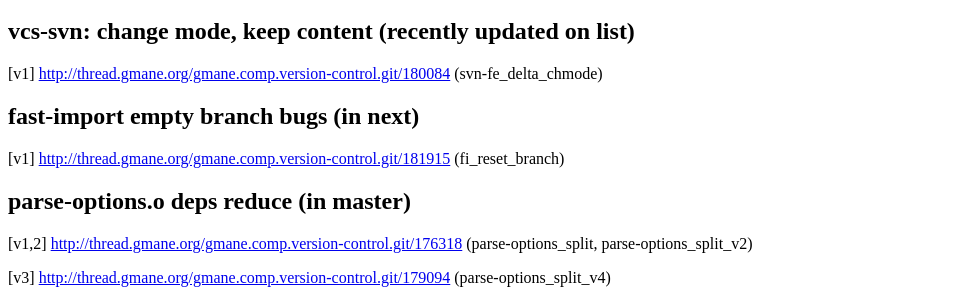
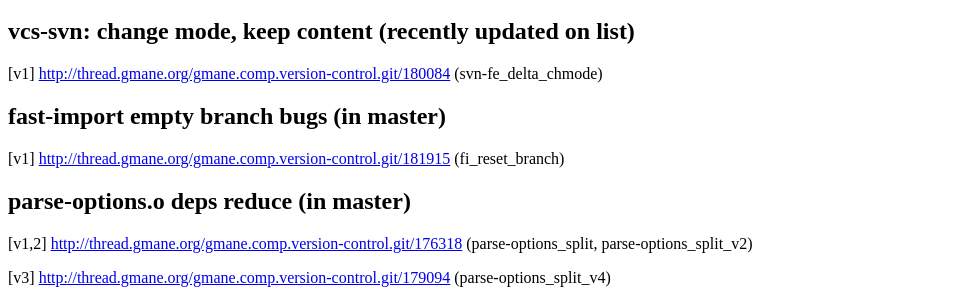
Before and after one commit to divanorama/gsoc11, a Jekyll site: the page built from streams.html, in a window 1280 px wide. Shown: the part 876-1174 px from the top of the page, without its empty margins (0-963 px from the left). Built offline with Jekyll 4.4.1, drawn with Linux system fonts in a browser that asks for light colours.

Commit message:
Topic transtition from next to master.

```diff
--- a/streams.html
+++ b/streams.html
@@ -44,7 +44,7 @@ title: Streams
 <p> [v1] <a href="http://thread.gmane.org/gmane.comp.version-control.git/180084">http://thread.gmane.org/gmane.comp.version-control.git/180084</a>
 (svn-fe_delta_chmode) </p>
 
-<h2>fast-import empty branch bugs (in next)</h2>
+<h2>fast-import empty branch bugs (in master)</h2>
 <p> [v1] <a href="http://thread.gmane.org/gmane.comp.version-control.git/181915">http://thread.gmane.org/gmane.comp.version-control.git/181915</a>
 (fi_reset_branch) </p>
 
```
